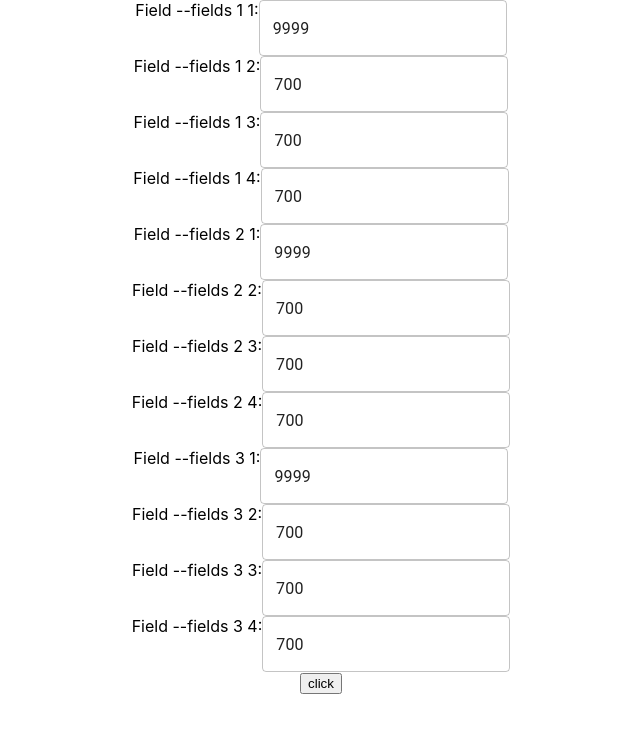
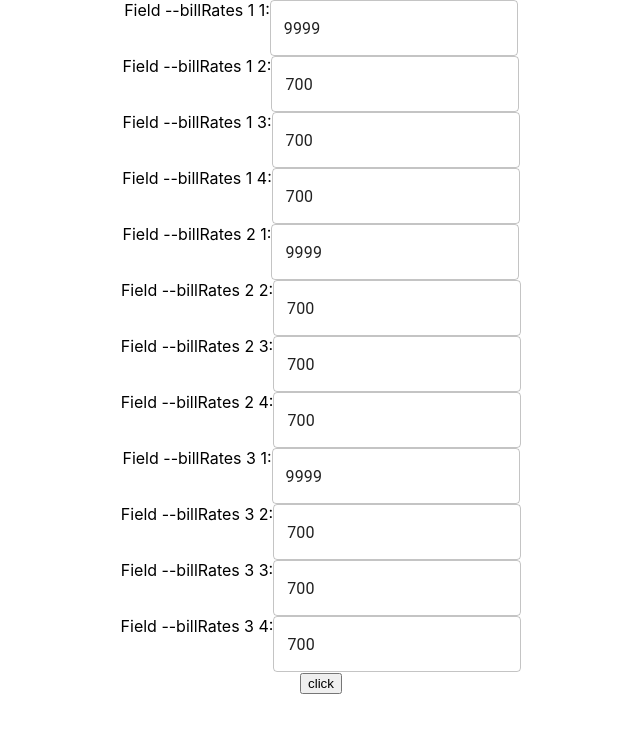
Before and after one commit to anilalappy/react-hook-form, a React (Create React App) app: page / in a window 1280 px wide. Shown: the top 732 px of the page, without its empty margins (319-959 px from the left). Built offline with nearby package versions, Linux system fonts and the light colour scheme.

Commit message:
field name changed

```diff
--- a/src/FieldComponent.tsx
+++ b/src/FieldComponent.tsx
@@ -15,14 +15,16 @@ export const FieldComponent = ({
 }: PropTypes) => {
   const { control, setValue,getValues } = useFormContext();
   const [value01, setvalue01] = useState("")
+  console.log('name',`${type}.${rowIndex}.${ColIndex}.inputDetails.value`);
+
   React.useEffect(()=>{
-    if(getValues('fields')[rowIndex].shiftDetails[ColIndex]?.inputDetails?.value){
-      setvalue01(getValues('fields')[rowIndex].shiftDetails[ColIndex]?.inputDetails?.value)
+    if(getValues('billRates')[rowIndex].shiftDetails[ColIndex]?.inputDetails?.value){
+      setvalue01(getValues('billRates')[rowIndex].shiftDetails[ColIndex]?.inputDetails?.value)
       setValue(
         `${type}.${rowIndex}.${ColIndex}.inputDetails`,
-        getValues('fields')[rowIndex].shiftDetails[ColIndex]?.inputDetails
+        getValues('billRates')[rowIndex].shiftDetails[ColIndex]?.inputDetails
       );
-      console.log('render-compo',getValues('fields')[rowIndex].shiftDetails[ColIndex]?.inputDetails?.value);
+      console.log('render-compo',getValues('billRates')[rowIndex].shiftDetails[ColIndex]?.inputDetails?.value);
 
     }else{
       setvalue01('9999')  ///Maximum value from dropdown is set here
@@ -47,14 +49,14 @@ export const FieldComponent = ({
               onBlur={(e) => {
                 setValue(
                   `${type}.${rowIndex}.${ColIndex}`,
-                  {...getValues('fields')[rowIndex].shiftDetails[ColIndex],inputDetails:{value:e.target.value,shiftName: "10", isOcbr: false}}
+                  {...getValues('billRates')[rowIndex].shiftDetails[ColIndex],inputDetails:{value:e.target.value,shiftName: "10", isOcbr: false}}
                 )
               }}
             />
           )}
           control={control}
           name={`${type}.${rowIndex}.${ColIndex}.inputDetails.value`}
-          // defaultValue={getValues('fields')[rowIndex].shiftDetails[ColIndex].inputDetails.value}
+          // defaultValue={getValues('billRates')[rowIndex].shiftDetails[ColIndex].inputDetails.value}
           rules={{ required: true }}
         />
       </div>
--- a/src/FieldWrapperTwo.tsx
+++ b/src/FieldWrapperTwo.tsx
@@ -13,7 +13,7 @@ export const FieldWrapperTwo = ({ rowIndex, skillSetItemDetails, type }: PropTyp
         return (
           <div key={Math.random().toString()}>
             <FieldComponent
-              type={`fields`}
+              type={type}
               skillSetItemDetails={skillSetItemDetails}
               shiftItemDetails={shiftItemDetails}
               rowIndex={rowIndex}
--- a/src/FieldsWrapper.tsx
+++ b/src/FieldsWrapper.tsx
@@ -47,11 +47,11 @@ const FieldsWrapper = () => {
   const {
     fields:skillsetArray,
   } = useFieldArray({
-    name: "fields",
+    name: "billRates",
   });
 
   React.useEffect(() => {
-    setValue("fields", arr);
+    setValue("billRates", arr);
   }, []);
 
   return (
@@ -59,7 +59,7 @@ const FieldsWrapper = () => {
       {skillsetArray.map((skillSetItemDetails, index) => (
         <div key={Math.random().toString()}>
           <FieldWrapperTwo
-            type={`fields`}
+            type={`billRates`}
             rowIndex={index}
             skillSetItemDetails={skillSetItemDetails}
           />
```
